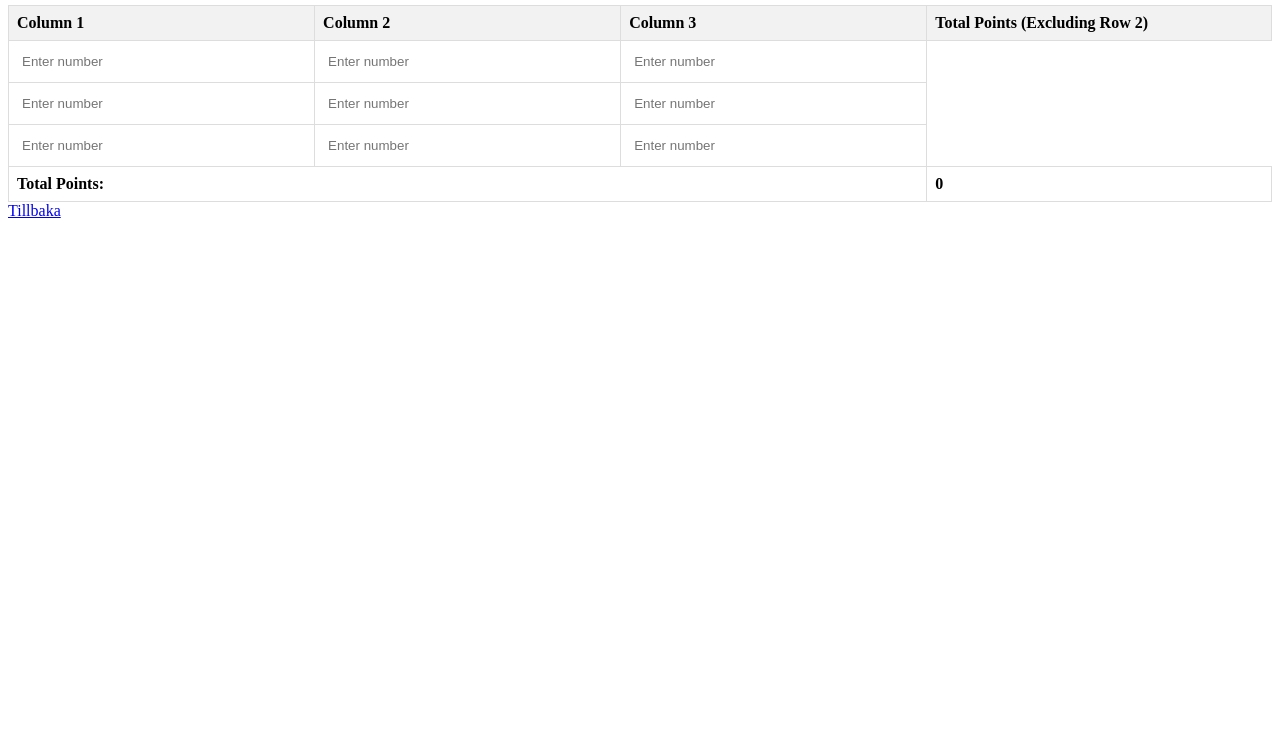
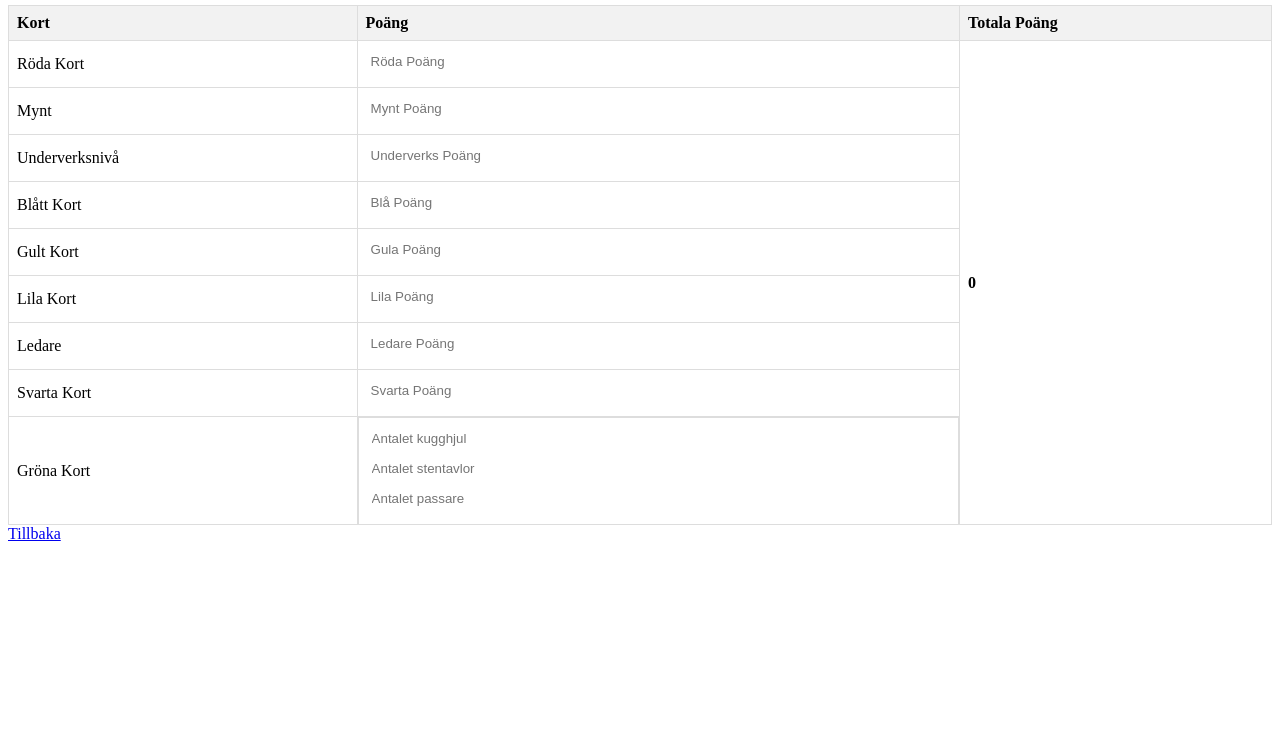
Before and after one commit to Teapuff/Teapuff.github.io, a plain HTML site: page 7Wonders/test.html in a window 1280 px wide. Shown: the part 62-800 px from the top of the page. Drawn offline with Linux system fonts and the light colour scheme.

Commit message:
Adding func for calculating points

```diff
--- a/7Wonders/test.html
+++ b/7Wonders/test.html
@@ -3,7 +3,7 @@
 <head>
     <meta charset="UTF-8">
     <meta name="viewport" content="width=device-width, initial-scale=1.0">
-    <title>Writable Table with Points Calculation</title>
+    <title>Calculating Points</title>
     <style>
         table {
             width: 100%;
@@ -18,68 +18,106 @@
             background-color: #f2f2f2;
         }
         input[type="number"] {
-            width: 100%;
+            width: 100%; /* Full width for stacked inputs */
             box-sizing: border-box;
             padding: 5px;
             border: none;
+            margin-bottom: 5px; /* Space between inputs */
         }
         .total {
             font-weight: bold;
         }
+        .multi-input {
+            display: flex;
+            flex-direction: column;
+        }
     </style>
 </head>
 <body>
-    <h2>Writable Table with Points Calculation</h2>
+    <h2>Beräkna VP</h2>
     <table>
         <thead>
             <tr>
-                <th>Column 1</th>
-                <th>Column 2</th>
-                <th>Column 3</th>
-                <th>Total Points (Excluding Row 2)</th>
+                <th>Kort</th>
+                <th>Poäng</th>
+                <th>Totala Poäng</th>
             </tr>
         </thead>
         <tbody>
             <tr>
-                <td><input type="number" name="cell1" placeholder="Enter number" oninput="calculateTotal()"></td>
-                <td><input type="number" name="cell2" placeholder="Enter number" oninput="calculateTotal()"></td>
-                <td><input type="number" name="cell3" placeholder="Enter number" oninput="calculateTotal()"></td>
+                <td>Röda Kort</td>
+                <td><input type="number" name="Red" placeholder="Röda Poäng" oninput="calculateTotal()"></td>
+                <td rowspan="9" class="total" id="totalPoints">0</td>
             </tr>
             <tr>
-                <td><input type="number" name="cell4" placeholder="Enter number" oninput="calculateTotal()"></td>
-                <td><input type="number" name="cell5" placeholder="Enter number" oninput="calculateTotal()"></td>
-                <td><input type="number" name="cell6" placeholder="Enter number" oninput="calculateTotal()"></td>
+                <td>Mynt</td>
+                <td><input type="number" name="coin" placeholder="Mynt Poäng" oninput="calculateTotal()"></td>
             </tr>
             <tr>
-                <td><input type="number" name="cell7" placeholder="Enter number" oninput="calculateTotal()"></td>
-                <td><input type="number" name="cell8" placeholder="Enter number" oninput="calculateTotal()"></td>
-                <td><input type="number" name="cell9" placeholder="Enter number" oninput="calculateTotal()"></td>
+                <td>Underverksnivå</td>
+                <td><input type="number" name="wonder" placeholder="Underverks Poäng" oninput="calculateTotal()"></td>
+            </tr>
+            <tr>
+                <td>Blått Kort</td>
+                <td><input type="number" name="blue" placeholder="Blå Poäng" id="point" oninput="calculateTotal()"></td>
+            </tr>
+            <tr>
+                <td>Gult Kort</td>
+                <td><input type="number" name="yellow" placeholder="Gula Poäng" id="point" oninput="calculateTotal()"></td>
+            </tr>
+            <tr>
+                <td>Lila Kort</td>
+                <td><input type="number" name="purple" placeholder="Lila Poäng" id="point" oninput="calculateTotal()"></td>
+            </tr>
+            <tr>
+                <td>Ledare</td>
+                <td><input type="number" name="leader" placeholder="Ledare Poäng" id="point" oninput="calculateTotal()"></td>
+            </tr>
+            <tr>
+                <td>Svarta Kort</td>
+                <td><input type="number" name="black" placeholder="Svarta Poäng" id="point" oninput="calculateTotal()"></td>
+            </tr>
+            <tr>
+                <td>Gröna Kort</td>
+                <td class="multi-input">
+                    <div><input type="number" name="kugghjul" placeholder="Antalet kugghjul" oninput="calculateTotal()"></div>
+                    <div><input type="number" name="stenTavlor" placeholder="Antalet stentavlor" oninput="calculateTotal()"></div>
+                    <div><input type="number" name="passare" placeholder="Antalet passare" oninput="calculateTotal()"></div>
+                </td>
+
             </tr>
         </tbody>
-        <tfoot>
-            <tr>
-                <td colspan="3" class="total">Total Points:</td>
-                <td class="total" id="totalPoints">0</td>
-            </tr>
-        </tfoot>
     </table>
-
-    <a href="7Wonders-Points.html">Tillbaka</a>
-
     <script>
         function calculateTotal() {
-            const rows = document.querySelectorAll('tbody tr');
             let total = 0;
-            rows.forEach((row, rowIndex) => {
-                if (rowIndex !== 1) { // Exclude the second row (index 1)
-                    const inputs = row.querySelectorAll('input[type="number"]');
-                    inputs.forEach(input => {
-                        total += Number(input.value) || 0; // Use 0 if the input is empty or invalid
-                    });
-                }
+
+            // Handle the special case for the multi-input cell
+            const multiInputCell = document.querySelector('.multi-input');
+            const multiInputs = multiInputCell.querySelectorAll('input[type="number"]');
+            let multiInputTotal = 0;
+            multiInputs.forEach(input => {
+                multiInputTotal = multiInputTotal + ((input.value) ** 2) || 0;
             });
+
+            //Seeing if you have one of each green card
+
+            // Add the multi-input total to the overall total
+            total += multiInputTotal;
+
+            // Calculate total for all other inputs
+            const otherInputs = document.querySelectorAll('tbody input[type="number"]:not(.multi-input input)');
+            otherInputs.forEach(input => {
+                total += Number(input.value) || 0;
+            });
+
+            // Update the total points display
             document.getElementById('totalPoints').textContent = total;
         }
     </script>
 </body>
 </html>
+
+
+
+<a href="7Wonders-Points.html">Tillbaka</a>
```
Also changed, not shown: 7Wonders/7Wonders-Points.html (+52 -30 lines).
